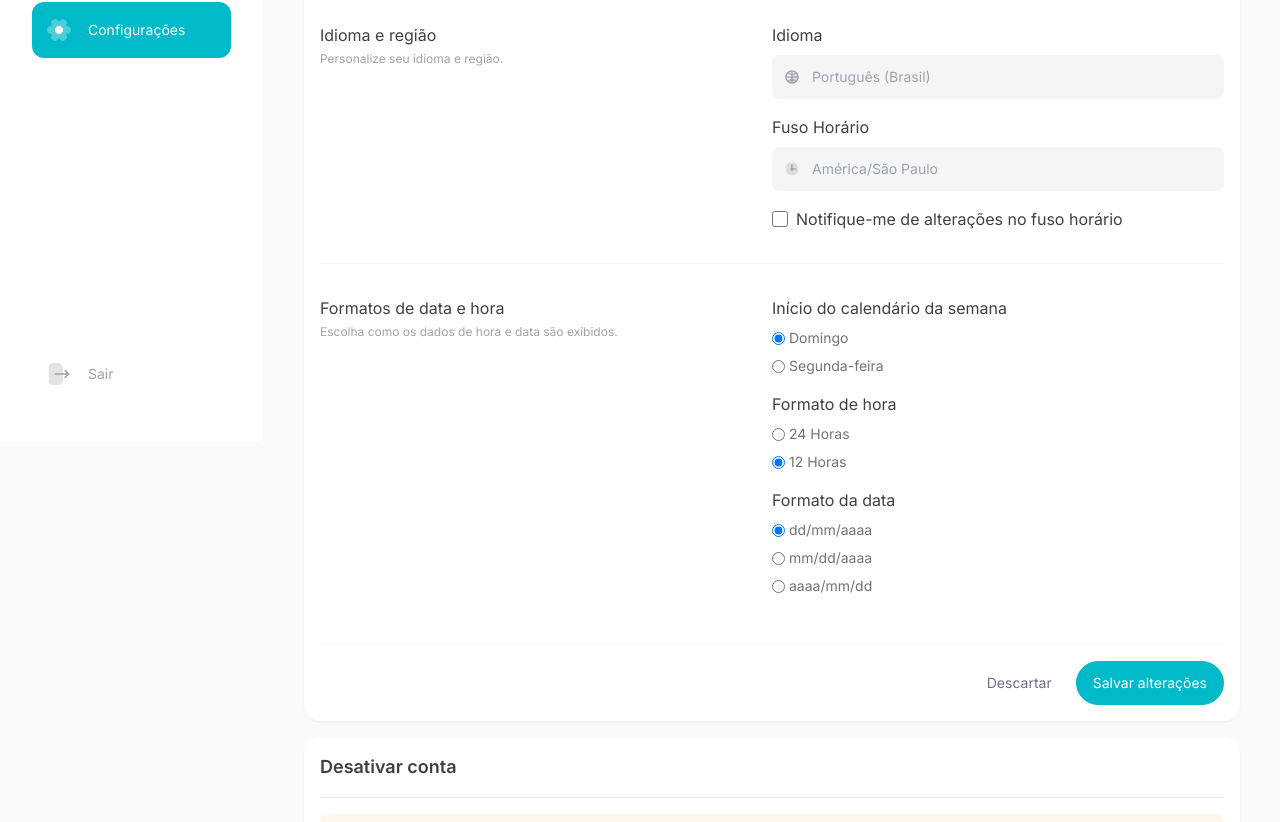
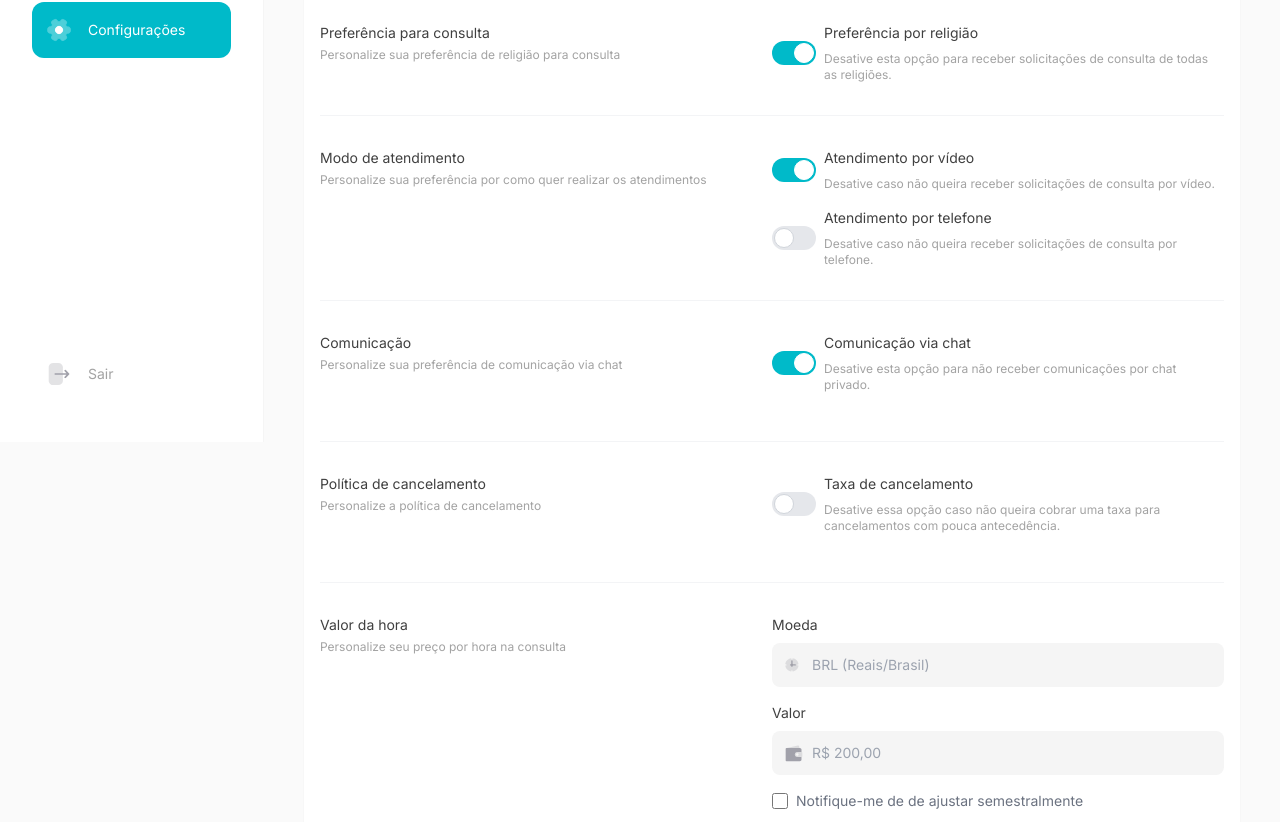
Before and after one commit to marcusvbda/orazelo-adm, a Next.js app: page /admin/settings in a window 1280 px wide. Shown: the part 358-1180 px from the top of the page. Built offline with nearby package versions, Linux system fonts and the light colour scheme.

Commit message:
configuraçoes de preferencias

```diff
--- a/src/app/admin/settings/page.tsx
+++ b/src/app/admin/settings/page.tsx
@@ -4,13 +4,14 @@ import AspectRatio from "@/components/AspectRatio";
 import BackLink from "@/components/back-link";
 import Card from "@/components/Card";
 import Navbar from "@/components/navbar";
+import Switch from "@/components/Switch";
 import Tabs from "@/components/Tabs";
 import Link from "next/link";
 import { ReactNode, useMemo, useState } from "react";
 
 const InputRow = ({ title, description = "", children }: any) => {
   return (
-    <div className="flex flex-col md:flex-row w-full border-b border-gray-100 py-8">
+    <div className="flex flex-col md:flex-row w-full border-b border-gray-100 py-8 text-sm">
       <div className="flex-1 flex flex-col gap-1 mb-2 md:mb-0">
         <h4 className="text-neutral-700">{title}</h4>
         {description && (
@@ -109,6 +110,124 @@ const GeneralSettings = () => {
   );
 };
 
+const PreferencesSettings = () => {
+  return (
+    <>
+      <InputRow
+        title="Preferência para consulta"
+        description="Personalize sua preferência de religião para consulta"
+      >
+        <div className="flex flex-row gap-2">
+          <Switch value={true} />
+          <div className="flex-1 flex flex-col gap-2 mb-2 md:mb-0">
+            <h4 className="text-neutral-700">Preferência por religião</h4>
+            <small className="text-xs text-neutral-400">
+              Desative esta opção para receber solicitações de consulta de todas
+              as religiões.
+            </small>
+          </div>
+        </div>
+      </InputRow>
+      <InputRow
+        title="Modo de atendimento"
+        description="Personalize sua preferência por como quer realizar os atendimentos"
+      >
+        <div className="flex flex-row gap-2 mb-4">
+          <Switch value={true} />
+          <div className="flex-1 flex flex-col gap-2 mb-2 md:mb-0">
+            <h4 className="text-neutral-700">Atendimento por vídeo</h4>
+            <small className="text-xs text-neutral-400">
+              Desative caso não queira receber solicitações de consulta por
+              vídeo.
+            </small>
+          </div>
+        </div>
+        <div className="flex flex-row gap-2">
+          <Switch value={false} />
+          <div className="flex-1 flex flex-col gap-2 mb-2 md:mb-0">
+            <h4 className="text-neutral-700">Atendimento por telefone</h4>
+            <small className="text-xs text-neutral-400">
+              Desative caso não queira receber solicitações de consulta por
+              telefone.
+            </small>
+          </div>
+        </div>
+      </InputRow>
+      <InputRow
+        title="Comunicação"
+        description="Personalize sua preferência de comunicação via chat"
+      >
+        <div className="flex flex-row gap-2 mb-4">
+          <Switch value={true} />
+          <div className="flex-1 flex flex-col gap-2 mb-2 md:mb-0">
+            <h4 className="text-neutral-700">Comunicação via chat</h4>
+            <small className="text-xs text-neutral-400">
+              Desative esta opção para não receber comunicações por chat
+              privado.
+            </small>
+          </div>
+        </div>
+      </InputRow>
+      <InputRow
+        title="Política de cancelamento"
+        description="Personalize a política de cancelamento"
+      >
+        <div className="flex flex-row gap-2 mb-4">
+          <Switch value={false} />
+          <div className="flex-1 flex flex-col gap-2 mb-2 md:mb-0">
+            <h4 className="text-neutral-700">Taxa de cancelamento</h4>
+            <small className="text-xs text-neutral-400">
+              Desative essa opção caso não queira cobrar uma taxa para
+              cancelamentos com pouca antecedência.
+            </small>
+          </div>
+        </div>
+      </InputRow>
+      <InputRow
+        title="Valor da hora"
+        description="Personalize seu preço por hora na consulta"
+      >
+        <div className="flex flex-col gap-2 mb-4">
+          <label className="text-neutral-700">Moeda</label>
+          <div className="relative w-full">
+            <div className="absolute left-3 top-[50%] translate-y-[-50%]">
+              <AspectRatio src="/fuso.svg" size={{ height: 16 }} />
+            </div>
+            <input
+              defaultValue="BRL (Reais/Brasil)"
+              type="text"
+              className="text-gray-400 !pl-10 w-full"
+            />
+          </div>
+        </div>
+        <div className="flex flex-col gap-2 mb-4">
+          <label className="text-neutral-700">Valor</label>
+          <div className="relative w-full">
+            <div className="absolute left-3 top-[50%] translate-y-[-50%]">
+              <AspectRatio src="/wallet.svg" size={{ height: 20 }} />
+            </div>
+            <input
+              defaultValue="R$ 200,00"
+              type="text"
+              className="text-gray-400 !pl-10 w-full"
+            />
+          </div>
+        </div>
+        <label className="flex items-center ">
+          <input type="checkbox" className="w-4 h-4 border-gray-300 rounded" />
+          <label className="ml-2 text-gray-500 text-sm">
+            Notifique-me de de ajustar semestralmente
+          </label>
+        </label>
+      </InputRow>
+      <div className="flex justify-end mt-4">
+        <button className="btn link">Descartar</button>
+        <button className="btn primary small">Salvar alterações</button>
+      </div>
+    </>
+  );
+};
+
 const DisableAccount = () => {
   return (
     <Card>
@@ -173,7 +292,7 @@ const DisableAccount = () => {
 };
 
 export default function SettingsPage(): ReactNode {
-  const [tab, setTab] = useState(0);
+  const [tab, setTab] = useState(1);
   const tabsOptions = useMemo(() => ["Geral", "Preferências", "Horários"], []);
 
   return (
@@ -200,9 +319,12 @@ export default function SettingsPage(): ReactNode {
           </div>
           <Card className="mt-4">
             <h4 className="text-neutral-700 font-semibold text-lg mb-8 border-b border-gray-200 pb-4">
-              {tabsOptions[tab]}
+              {tab === 0 && "Geral"}
+              {tab === 1 && "Preferências de atendimento"}
+              {tab === 2 && "Horários de atendimento"}
             </h4>
             {tab === 0 && <GeneralSettings />}
+            {tab === 1 && <PreferencesSettings />}
           </Card>
           {tab === 0 && <DisableAccount />}
         </div>
```
Also changed, not shown: public/wallet.svg (added).
